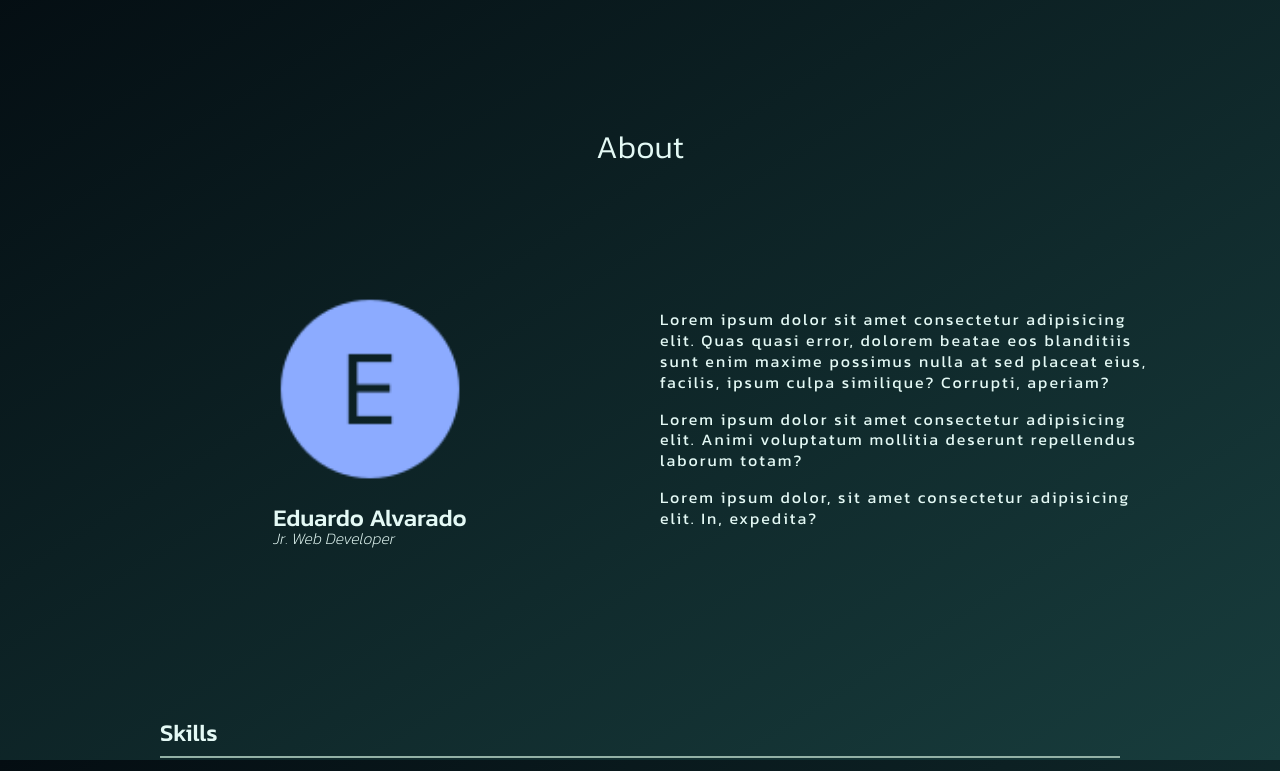
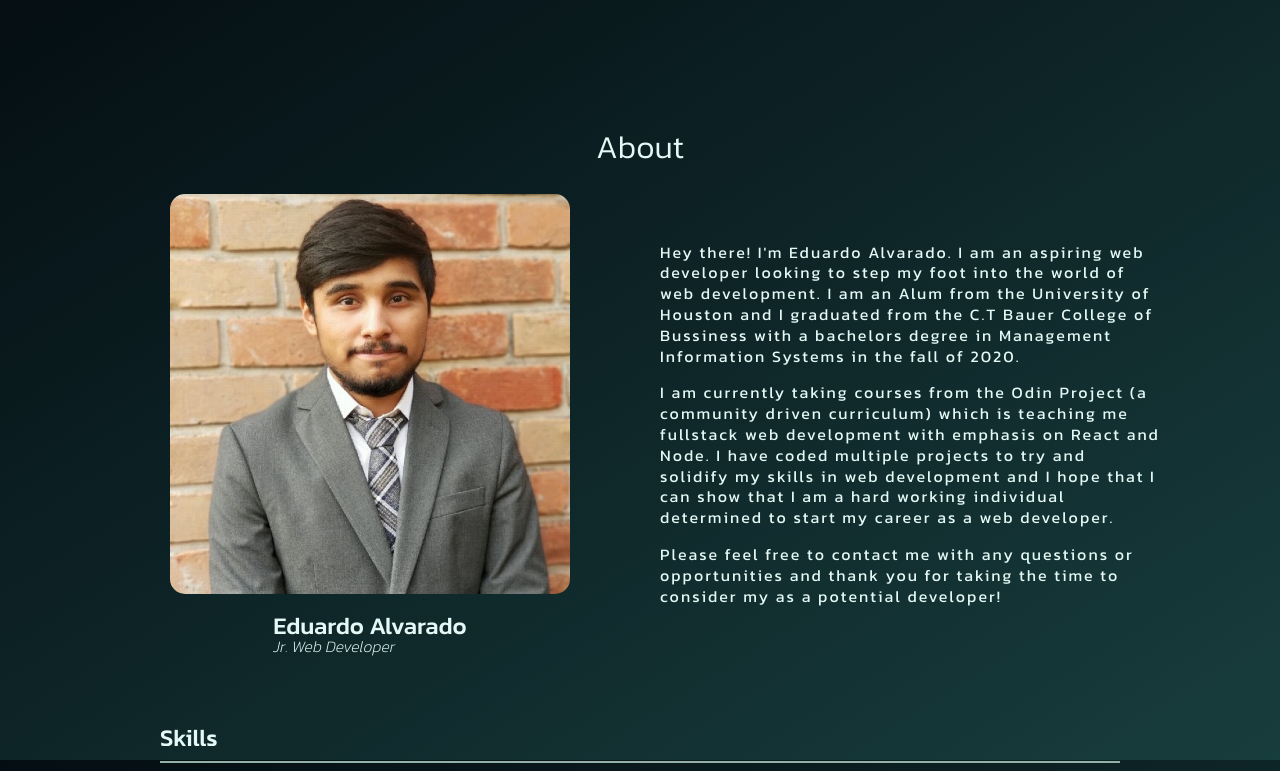
Before and after one commit to ealvara6/portfolio, a React (Vite) app: page / in a window 1280 px wide. Shown: the part 840-1611 px from the top of the page. Built offline with nearby package versions, Linux system fonts and the light colour scheme.

Commit message:
Update about me section

```diff
--- a/src/components/About/About.styles.tsx
+++ b/src/components/About/About.styles.tsx
@@ -3,7 +3,7 @@ import styled from 'styled-components';
 export const StyledAbout = styled.div<{ $mobile: boolean }>`
   display: ${(props) => (props.$mobile ? 'flex' : 'grid')};
   flex-direction: column;
-  row-gap: ${(props) => (props.$mobile ? '40px' : '0px')};
+  row-gap: ${(props) => (props.$mobile ? '40px' : '15px')};
   text-align: ${(props) => (props.$mobile ? 'center' : 'left')};
   align-self: center;
   align-items: center;
@@ -34,7 +34,19 @@ export const StyledSection = styled.div`
 export const StyledAvatar = styled.div`
   display: flex;
   flex-direction: column;
+  align-items: center;
   gap: 20px;
   grid-column: 1;
   grid-row: 2;
+  width: 100%;
+  max-width: 400px;
 `;
+
+export const HeadShot = styled.div<{ $image: string }>`
+  background-image: ${(props) => `url(${props.$image})`};
+  background-size: cover;
+  background-repeat: no-repeat;
+  width: 100%;
+  height: 400px;
+  border-radius: 15px;
+`;
--- a/src/components/About/About.tsx
+++ b/src/components/About/About.tsx
@@ -6,7 +6,7 @@ import Section from './Section';
 import { SectionHeader } from '../Headers';
 
 export default function About() {
-  const isMobile = useMediaQuery({ query: '(max-width: 600px)' });
+  const isMobile = useMediaQuery({ query: '(max-width: 720px)' });
 
   return (
     <StyledAbout $mobile={isMobile} id="about">
--- a/src/components/About/Avatar.tsx
+++ b/src/components/About/Avatar.tsx
@@ -1,11 +1,11 @@
-import { StyledAvatar } from './About.styles';
-import profileIcon from '../../assets/icons8-circled-e-100.png';
+import { HeadShot, StyledAvatar } from './About.styles';
 import Header, { SubHeader } from '../Headers';
+import headShot from '../../assets/headshot.jpeg';
 
 export default function Avatar() {
   return (
     <StyledAvatar>
-      <img src={profileIcon} alt="" />
+      <HeadShot $image={headShot} />
       <div>
         <Header>Eduardo Alvarado</Header>
         <SubHeader>Jr. Web Developer</SubHeader>
--- a/src/components/About/Section.tsx
+++ b/src/components/About/Section.tsx
@@ -5,21 +5,23 @@ export default function Section() {
   return (
     <StyledSection>
       <Text>
-        Lorem ipsum dolor sit amet consectetur adipisicing elit.
-        Quas quasi error, dolorem beatae eos blanditiis sunt enim
-        maxime possimus nulla at sed placeat eius,
-        facilis, ipsum culpa similique? Corrupti, aperiam?
-
+        Hey there! I&apos;m Eduardo Alvarado. I am an aspiring web developer looking to step
+        my foot into the world of web development. I am an Alum from the University of Houston and
+        I graduated from the C.T Bauer College of Bussiness with a bachelors degree in
+        Management Information Systems in the fall of 2020.
       </Text>
       <br />
       <Text>
-        Lorem ipsum dolor sit amet consectetur adipisicing elit.
-        Animi voluptatum mollitia deserunt repellendus laborum totam?
-
+        I am currently taking courses from the Odin Project (a community driven curriculum)
+        which is teaching me fullstack web development with emphasis on React and Node.
+        I have coded multiple projects to try and solidify my skills in web development and
+        I hope that I can show that I am a hard working individual determined to start my
+        career as a web developer.
       </Text>
       <br />
       <Text>
-        Lorem ipsum dolor, sit amet consectetur adipisicing elit. In, expedita?
+        Please feel free to contact me with any questions or opportunities and thank you for taking
+        the time to consider my as a potential developer!
       </Text>
     </StyledSection>
   );
```
Also changed, not shown: src/assets/headshot.jpeg (added).
